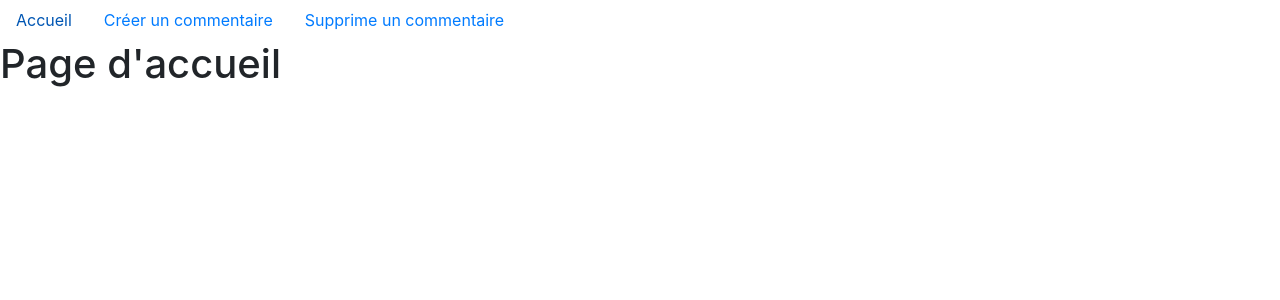
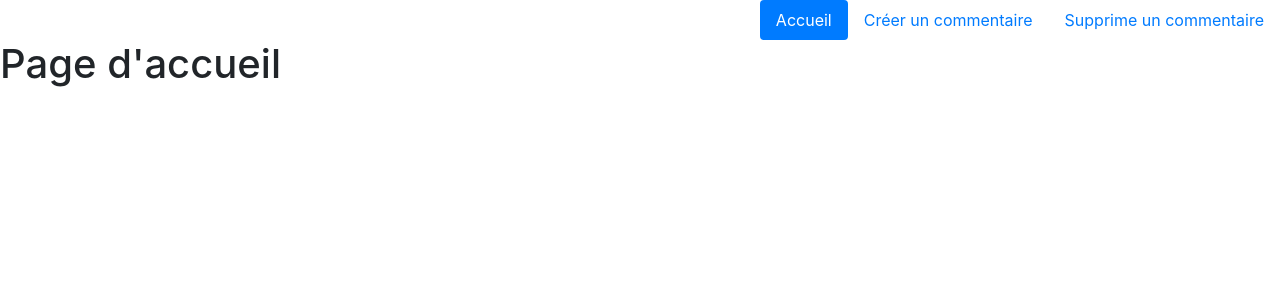
Before and after one commit to ShivaPrime82/exo-react, a React (Create React App) app: page / in a window 1280 px wide. Shown: the top 300 px of the page. Built offline with nearby package versions, Linux system fonts and the light colour scheme.

Commit message:
add better display for navbar

```diff
--- a/src/compoments/Navigation.js
+++ b/src/compoments/Navigation.js
@@ -5,15 +5,15 @@ import { Link } from 'react-router-dom';
 
 const Navigation = () => {
     return (
-        <Nav>
+        <Nav variant="pills" defaultActiveKey="/" className="justify-content-end">
             <Nav.Item>
-                <Nav.Link as={Link} to="/" >Accueil</Nav.Link>
+                <Nav.Link as={Link} to="/" eventKey="/">Accueil</Nav.Link>
+            </Nav.Item>
+            <Nav.Item >
+                <Nav.Link as={Link} to="/comments/create" eventKey="link-1">Créer un commentaire</Nav.Link>
             </Nav.Item>
             <Nav.Item>
-                <Nav.Link as={Link} to="/comments/create">Créer un commentaire</Nav.Link>
-            </Nav.Item>
-            <Nav.Item>
-                <Nav.Link as={Link} to="/comments/delete">Supprime un commentaire</Nav.Link>
+                <Nav.Link as={Link} to="/comments/delete" eventKey="link-2">Supprime un commentaire</Nav.Link>
             </Nav.Item>
         </Nav>
     );
```
